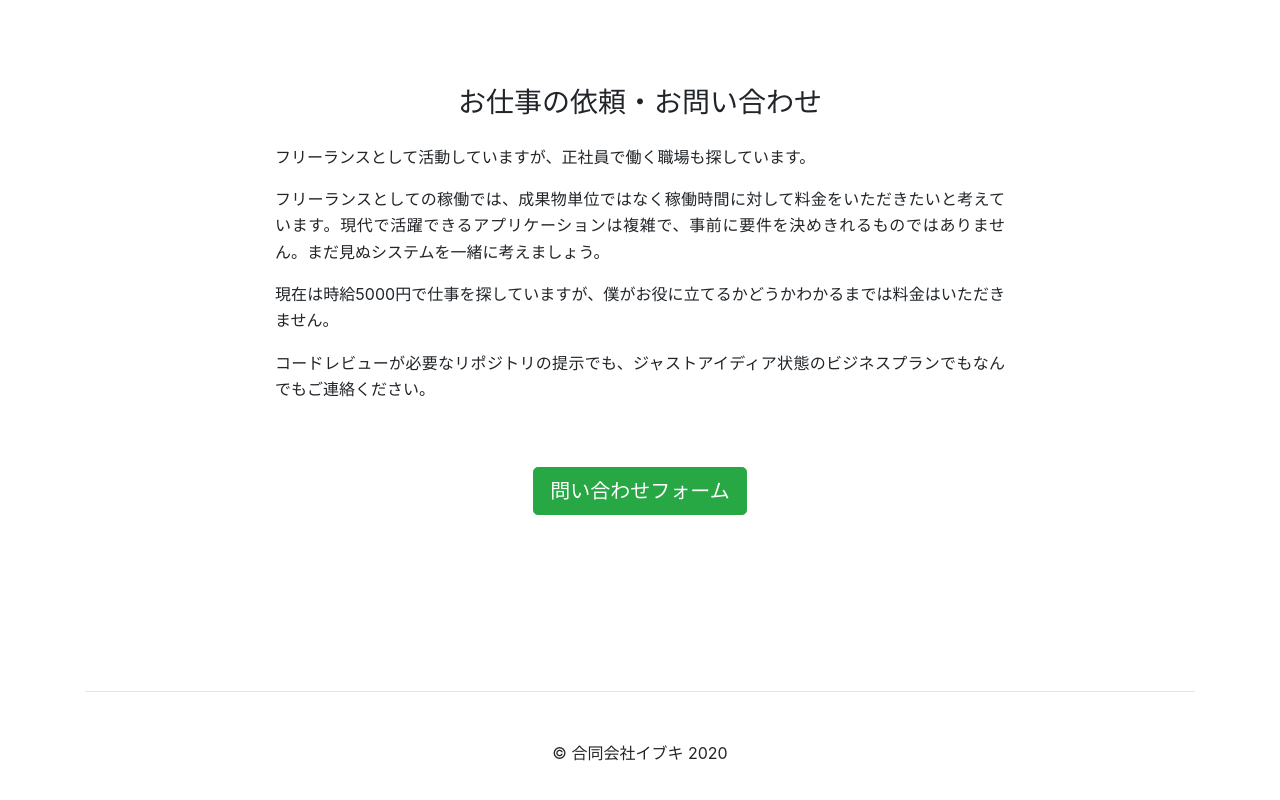
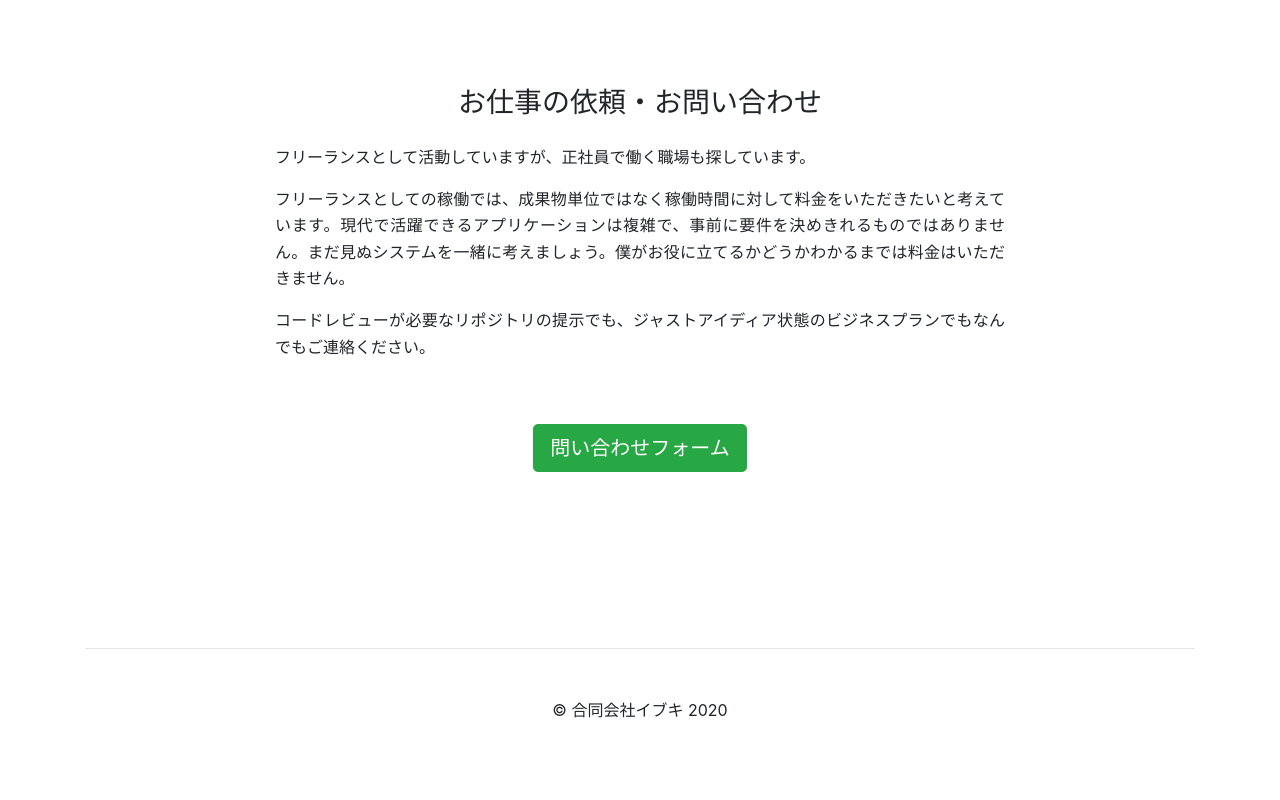
Before and after one commit to ibuki/ibuki.me, a Next.js app: page / in a window 1280 px wide. Shown: the part 4603-5403 px from the top of the page. After the commit the page ends 5375 px from the top, so only its background shows below. Built offline with nearby package versions, Linux system fonts and the light colour scheme.

Commit message:
feat: remove price

```diff
--- a/pages/index.jsx
+++ b/pages/index.jsx
@@ -150,8 +150,7 @@ export default function Home() {
           <Col md="10" lg="8">
             <p className="h3 mb-4 text-center" id="contact">お仕事の依頼・お問い合わせ</p>
             <p>フリーランスとして活動していますが、正社員で働く職場も探しています。</p>
-            <p>フリーランスとしての稼働では、成果物単位ではなく稼働時間に対して料金をいただきたいと考えています。現代で活躍できるアプリケーションは複雑で、事前に要件を決めきれるものではありません。まだ見ぬシステムを一緒に考えましょう。</p>
-            <p>現在は時給5000円で仕事を探していますが、僕がお役に立てるかどうかわかるまでは料金はいただきません。</p>
+            <p>フリーランスとしての稼働では、成果物単位ではなく稼働時間に対して料金をいただきたいと考えています。現代で活躍できるアプリケーションは複雑で、事前に要件を決めきれるものではありません。まだ見ぬシステムを一緒に考えましょう。僕がお役に立てるかどうかわかるまでは料金はいただきません。</p>
             <p>コードレビューが必要なリポジトリの提示でも、ジャストアイディア状態のビジネスプランでもなんでもご連絡ください。</p>
             <p className='text-center py-5'>
               <a href='https://forms.gle/W2PM7XgSSrEewoYF9' target='_blank' className="btn btn-success btn-lg">問い合わせフォーム</a>
```
